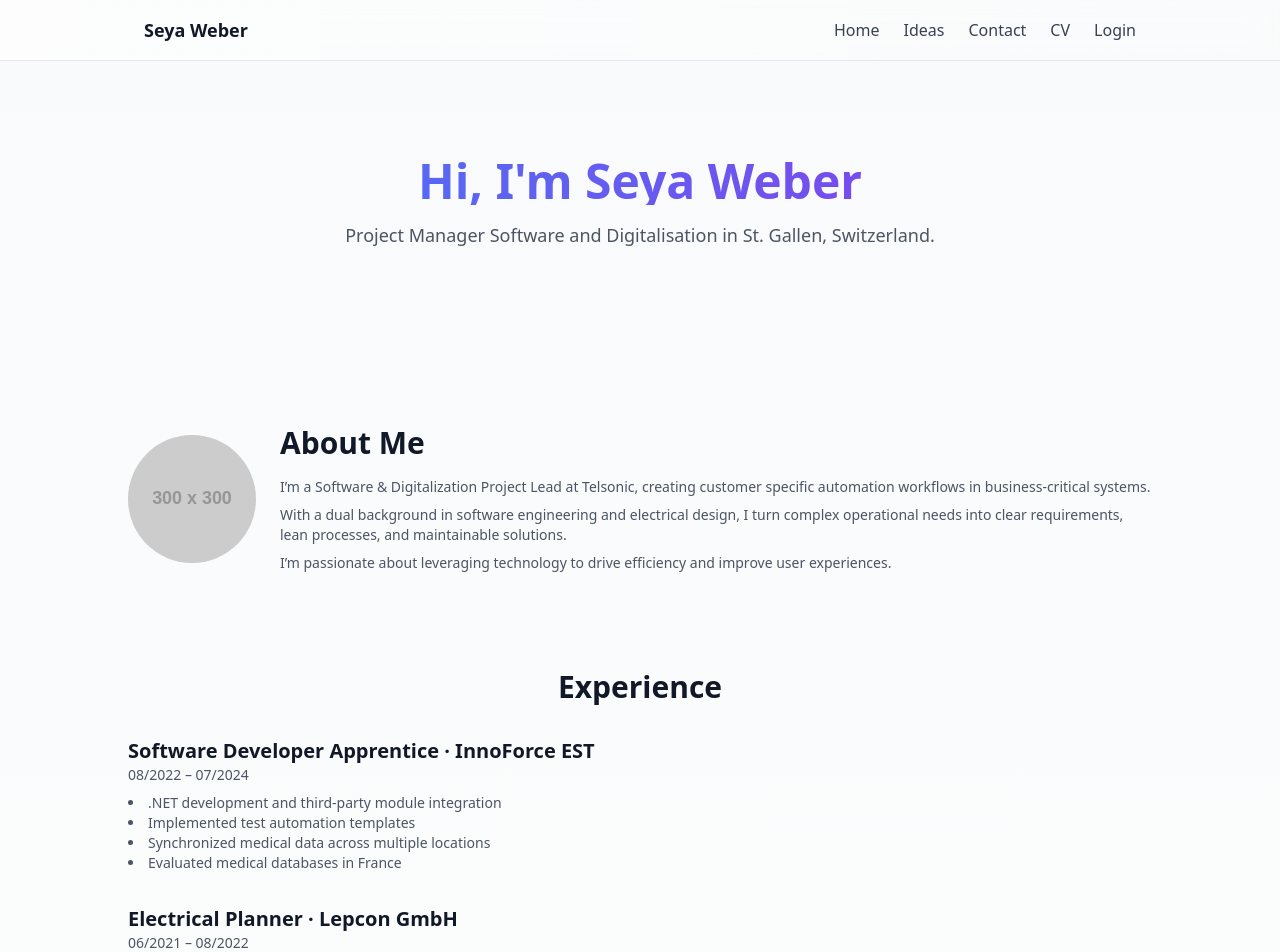
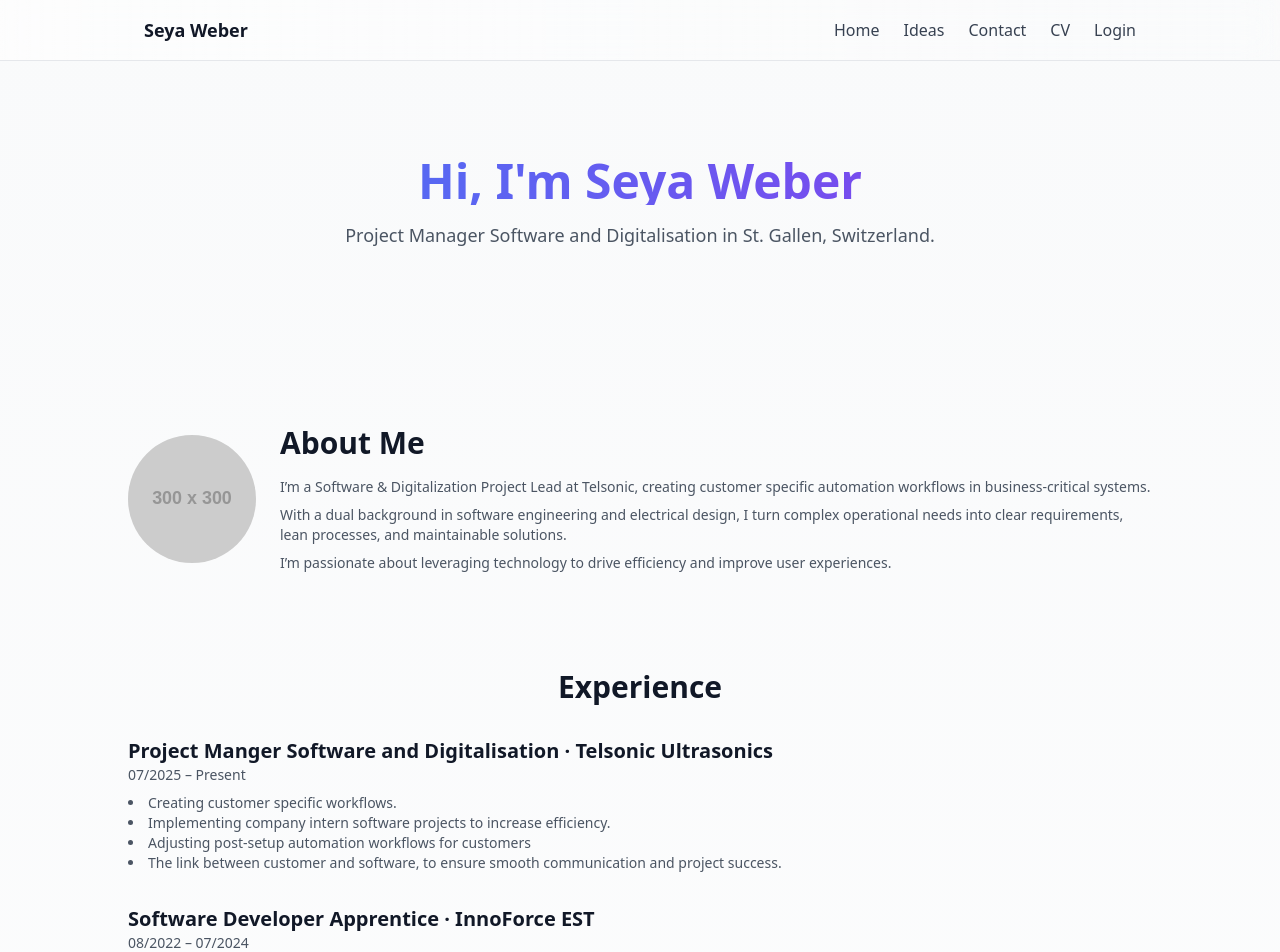
Before and after one commit to sxwxbxr/portfoliov2, a Next.js app: page / in a window 1280 px wide. Shown: the top 952 px of the page. Built offline with nearby package versions, Linux system fonts and the light colour scheme.

Commit message:
Add new experience entry and clean up project URLs
Added a new 'Project Manager Software and Digitalisation' experience entry to the homepage. Removed unused 'liveUrl' and 'repoUrl' fields from several projects in the config for clarity.

```diff
--- a/app/page.tsx
+++ b/app/page.tsx
@@ -48,6 +48,16 @@ export default function Home() {
         <section id="experience" className="max-w-5xl mx-auto">
           <h2 className="text-3xl font-semibold mb-8 text-center">Experience</h2>
           <div className="space-y-8">
+            <div>
+              <h3 className="text-xl font-semibold">Project Manger Software and Digitalisation · Telsonic Ultrasonics</h3>
+              <p className="text-sm text-gray-600 dark:text-gray-300">07/2025 – Present</p>
+              <ul className="list-disc list-inside mt-2 text-sm text-gray-600 dark:text-gray-300">
+                <li>Creating customer specific workflows.</li>
+              <li>Implementing company intern software projects to increase efficiency.</li>
+              <li>Adjusting post-setup automation workflows for customers</li>
+              <li>The link between customer and software, to ensure smooth communication and project success.</li>
+            </ul>
+          </div>
             <div>
               <h3 className="text-xl font-semibold">Software Developer Apprentice · InnoForce EST</h3>
               <p className="text-sm text-gray-600 dark:text-gray-300">08/2022 – 07/2024</p>
--- a/src/config.ts
+++ b/src/config.ts
@@ -79,8 +79,7 @@ export const projects = [
       { label: 'Users', value: '300+' },
       { label: 'Increased uniformity', value: '50%' },
     ],
-    liveUrl: '#',
-    repoUrl: '#',
+
   },
   {
     slug: 'mansion-project',
@@ -96,8 +95,7 @@ export const projects = [
       { label: 'Different technologies', value: '10-15' },
       { label: 'Uptime', value: '99.9%' },
     ],
-    liveUrl: '#',
-    repoUrl: '#',
+
   },
   {
     slug: 'property-management-energy-monitoring',
@@ -113,8 +111,7 @@ export const projects = [
       { label: 'Properties', value: '200+' },
       { label: 'Energy Saved', value: '30%' },
     ],
-    liveUrl: '#',
-    repoUrl: '#',
+
   },
   {
     slug: 'motocom-app',
@@ -130,8 +127,7 @@ export const projects = [
       { label: 'Users', value: 'n/a' },
       { label: 'Rides Tracked', value: 'n/a' },
     ],
-    liveUrl: '#',
-    repoUrl: '#',
+
   },
   {
     slug: 'multiscreenkiosk-app',
@@ -147,7 +143,6 @@ export const projects = [
       { label: 'Users', value: '~10' },
       { label: 'Instances Managed', value: '4 per page' },
     ],
-    liveUrl: '#',
     repoUrl: 'https://github.com/sxwxbxr/MultiScreenKiosk',
   }
 ] as Project[];
```
